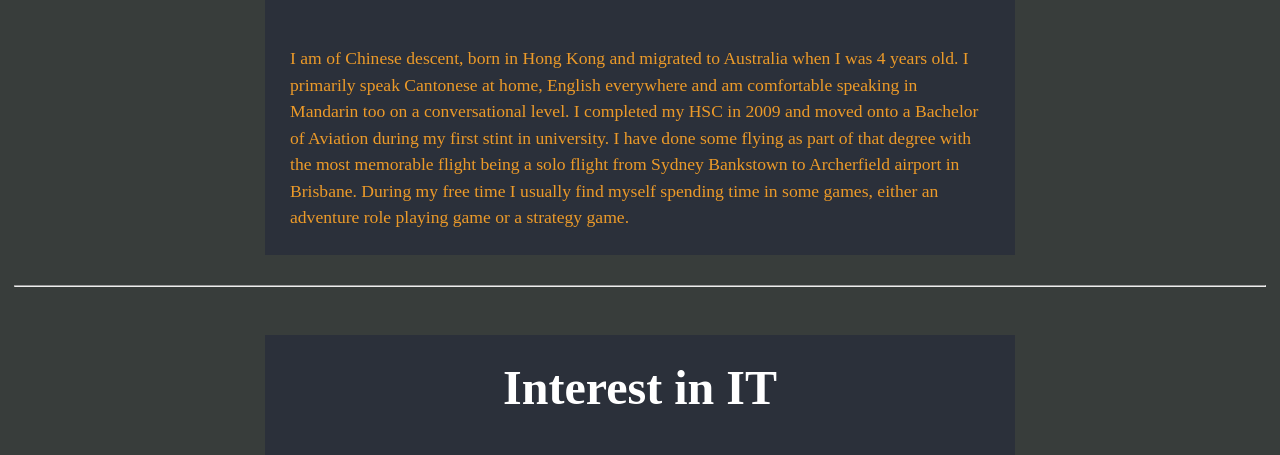
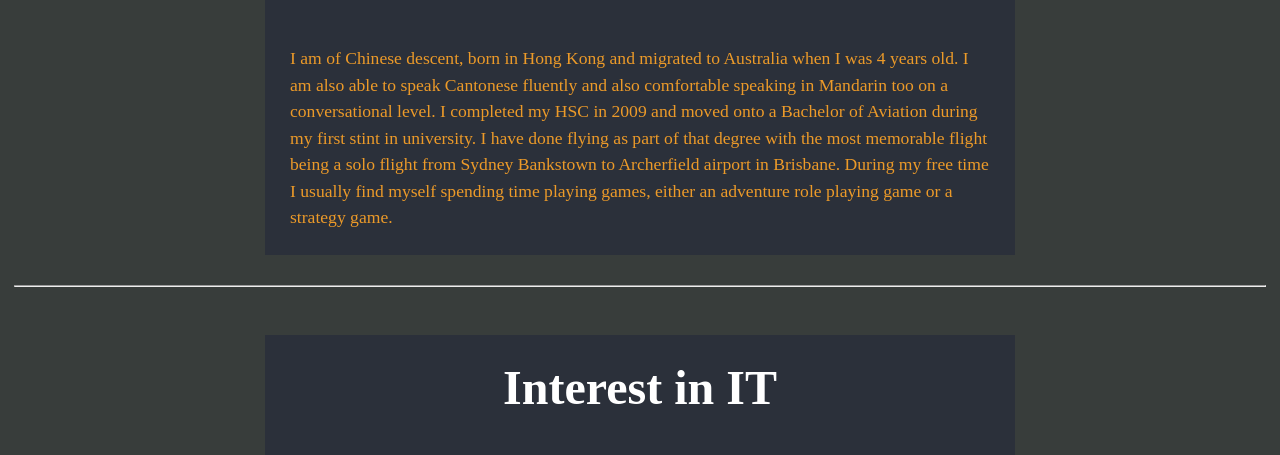
Before and after one commit to JamesCheuk/IIT-Assignment-1, a plain HTML site: page index.html in a window 1280 px wide. Shown: the part 753-1208 px from the top of the page. Drawn offline with Linux system fonts and the light colour scheme.

Commit message:
Update index.html

```diff
--- a/index.html
+++ b/index.html
@@ -22,10 +22,10 @@
 		<article>
 			<h1>Personal Info</h1>
 			<p> I am of Chinese descent, born in Hong Kong and migrated to Australia when I was 4 years old.
-			I primarily speak Cantonese at home, English everywhere and am comfortable speaking in Mandarin too on a conversational level.
+			I am also able to speak Cantonese fluently and also comfortable speaking in Mandarin too on a conversational level.
 			I completed my HSC in 2009 and moved onto a Bachelor of Aviation during my first stint in university.
-			I have done some flying as part of that degree with the most memorable flight being a solo flight from Sydney Bankstown to Archerfield airport in Brisbane.
-			During my free time I usually find myself spending time in some games, either an adventure role playing game or a strategy game.
+			I have done flying as part of that degree with the most memorable flight being a solo flight from Sydney Bankstown to Archerfield airport in Brisbane.
+			During my free time I usually find myself spending time playing games, either an adventure role playing game or a strategy game.
 			</p>
 		</article>
 	</section>
```
